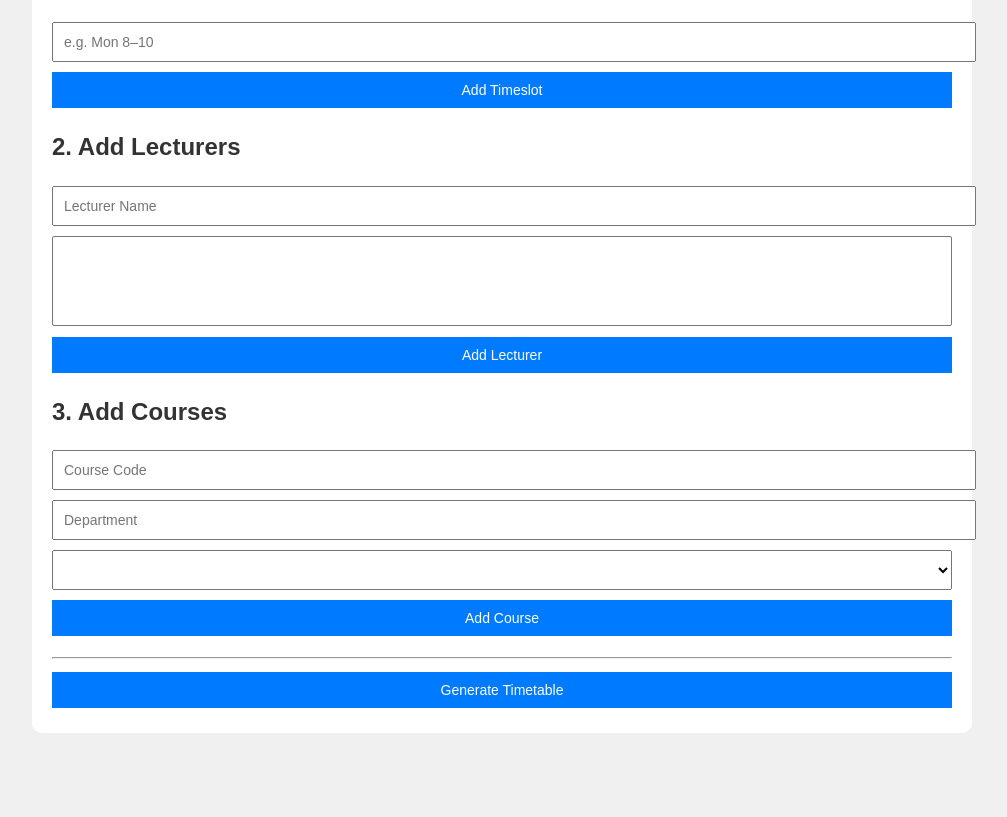
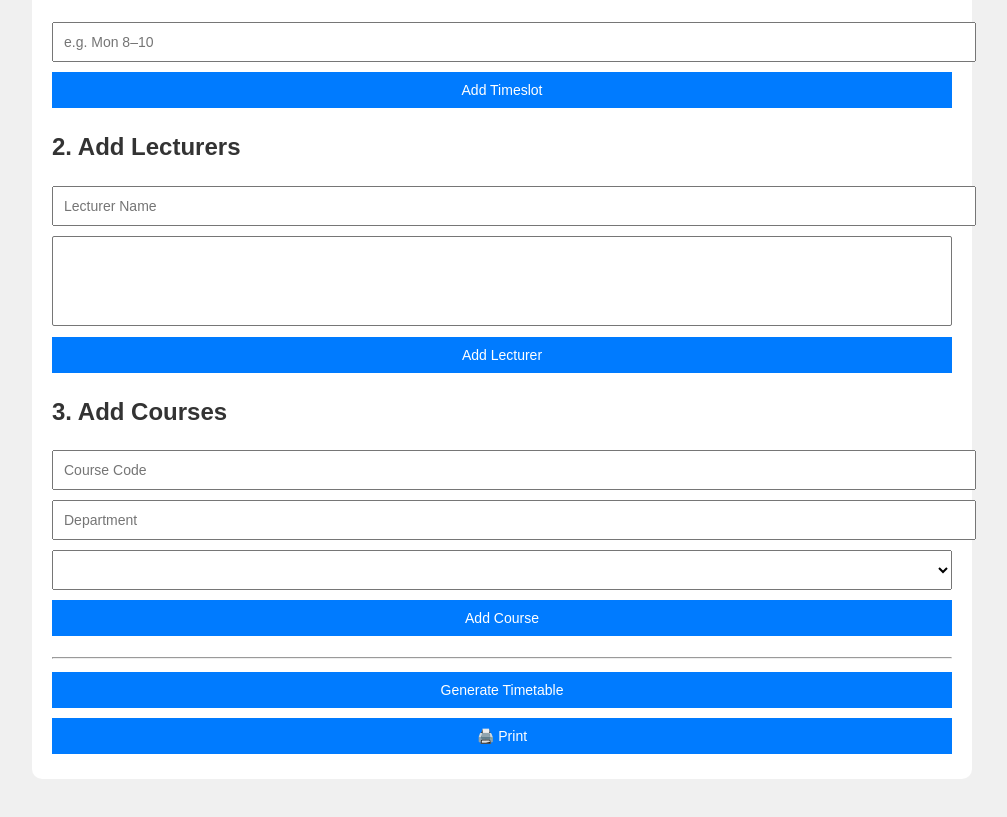
Before and after one commit to dev-ikay/timetable-generator, a plain HTML site: page index.html in a window 1280 px wide. Shown: the part 170-987 px from the top of the page, without its empty margins (138-1145 px from the left). Before the commit the page ends 941 px from the top, so only its background shows below. Drawn offline with Linux system fonts and the light colour scheme.

Commit message:
Update index.html

```diff
--- a/index.html
+++ b/index.html
@@ -32,10 +32,15 @@
     <ul id="courseList"></ul>
 
     <hr>
-    <button onclick="generateTimetable()">Generate Timetable</button>
+    <div class="actions">
+      <button onclick="generateTimetable()">Generate Timetable</button>
+      <button onclick="printTimetable()">🖨️ Print</button>
+    </div>
+
     <div id="timetable"></div>
   </div>
 
+  <script src="https://cdnjs.cloudflare.com/ajax/libs/html2pdf.js/0.10.1/html2pdf.bundle.min.js"></script>
   <script src="script.js"></script>
 </body>
 </html>
```
